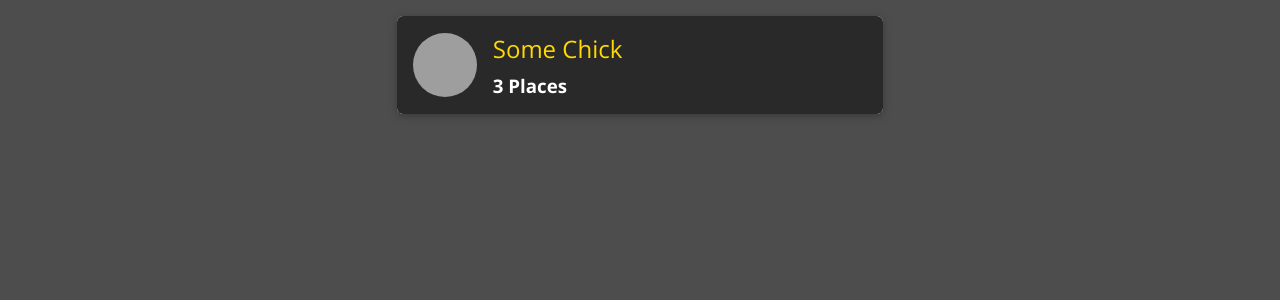
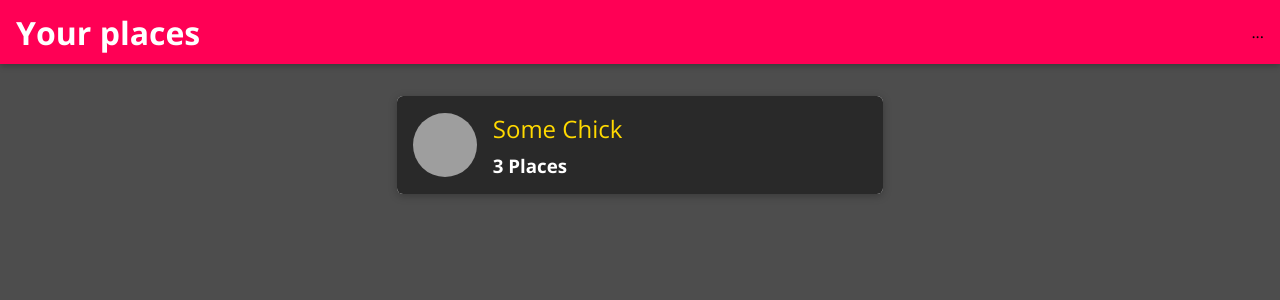
Before and after one commit to jetleebruce/locograph, a React (Create React App) app: page / in a window 1280 px wide. Shown: the top 300 px of the page. Built offline with nearby package versions, Linux system fonts and the light colour scheme; grey boxes are pictures that could not be loaded.

Commit message:
Add Main Header

```diff
--- a/src/App.js
+++ b/src/App.js
@@ -8,10 +8,13 @@
 
 import Users from "./user/pages/Users";
 import NewPlace from "./places/pages/NewPlace";
+import MainNavigation from "./shared/components/Navigation/MainNavigation";
 
 function App() {
   return (
     <Router>
+      <MainNavigation />
+      <main>
         <Switch>
           <Route path='/' exact>
             <Users />
@@ -21,6 +24,7 @@
           </Route>
           <Redirect to='' />
         </Switch>
+      </main>
     </Router>
   );
 }
--- /dev/null
+++ b/src/shared/components/Navigation/MainHeader.css
@@ -0,0 +1,23 @@
+.main-header {
+  width: 100%;
+  height: 4rem;
+  display: flex;
+  align-items: center;
+  position: fixed;
+  top: 0;
+  left: 0;
+  background: #ff0055;
+  box-shadow: 0 2px 6px rgba(0, 0, 0, 0.26);
+  padding: 0 1rem;
+  z-index: 5;
+}
+
+main {
+  margin-top: 5rem;
+}
+
+@media (min-width: 768px) {
+  .main-header {
+    justify-content: space-between;
+  }
+}
--- /dev/null
+++ b/src/shared/components/Navigation/MainHeader.js
@@ -0,0 +1,14 @@
+import React from 'react'
+
+import './MainHeader.css'
+
+const MainHeader = props => {
+    return (
+        <header className="main-header">
+            {props.children}
+        </header>
+    )
+}
+
+
+export default MainHeader
--- /dev/null
+++ b/src/shared/components/Navigation/MainNavigation.css
@@ -0,0 +1,45 @@
+.main-navigation__menu-btn {
+  width: 3rem;
+  height: 3rem;
+  background: transparent;
+  border: none;
+  display: flex;
+  flex-direction: column;
+  justify-content: space-around;
+  margin-right: 2rem;
+  cursor: pointer;
+}
+
+.main-navigation__menu-btn span {
+  display: block;
+  width: 3rem;
+  height: 2.5px;
+  background: white;
+}
+
+.main-navigation__title {
+  color: white;
+}
+
+.main-navigation__title a {
+  text-decoration: none;
+  color: white;
+}
+
+.main-navigation__header-nav {
+  display: none;
+}
+
+.main-navigation__drawer-nav {
+  height: 100%;
+}
+
+@media (min-width: 768px) {
+  .main-navigation__menu-btn {
+    display: none;
+  }
+
+  .main-navigation__header-nav {
+    display: block;
+  }
+}
--- /dev/null
+++ b/src/shared/components/Navigation/MainNavigation.js
@@ -0,0 +1,22 @@
+import React from "react";
+import {Link} from 'react-router-dom'
+
+import MainHeader from "./MainHeader";
+import "./MainNavigation.css";
+
+const MainNavigation = () => {
+  return (
+    <MainHeader>
+      <button className='main-navigation__menu-btn'>
+        <span />
+        <span />
+        <span />
+      </button>
+      <h1 className='main-navigation__title'>
+        <Link to="/">Your places</Link>
+      </h1>
+      <nav>...</nav>
+    </MainHeader>
+  );
+};
+export default MainNavigation;
--- a/src/user/components/UsersList.js
+++ b/src/user/components/UsersList.js
@@ -1,19 +1,22 @@
 import React from "react";
 
 import UserItem from "./UserItem";
+import Card from "../../shared/components/UIElements/Card";
 import "./UsersList.css";
 
 const UsersList = props => {
   if (props.items.length === 0) {
     return (
       <div className='center'>
-        <h2>User not found</h2>
+        <Card>
+          <h2>User not found</h2>
+        </Card>
       </div>
     );
   }
 
   return (
-    <ul className="users-list">
+    <ul className='users-list'>
       {props.items.map(user => {
         return (
           <UserItem
```
Also changed, not shown: src/shared/components/Navigation/NavLinks.css (added), src/shared/components/Navigation/NavLinks.js (added), src/shared/components/Navigation/SideDrawer.css (added), src/shared/components/Navigation/SideDrawer.js (added). Lines whose indentation alone changed are shown as unchanged.
